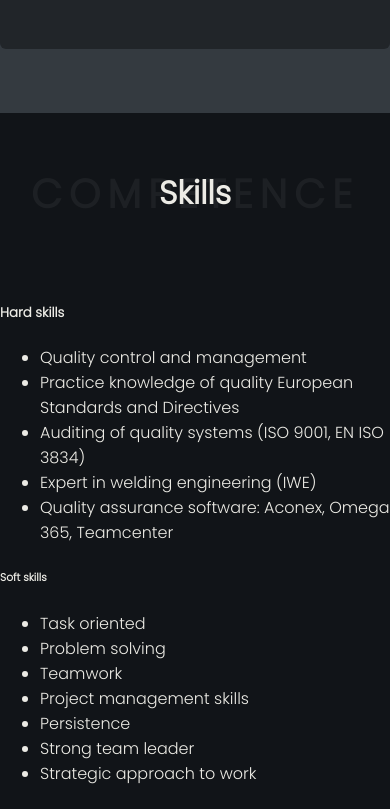
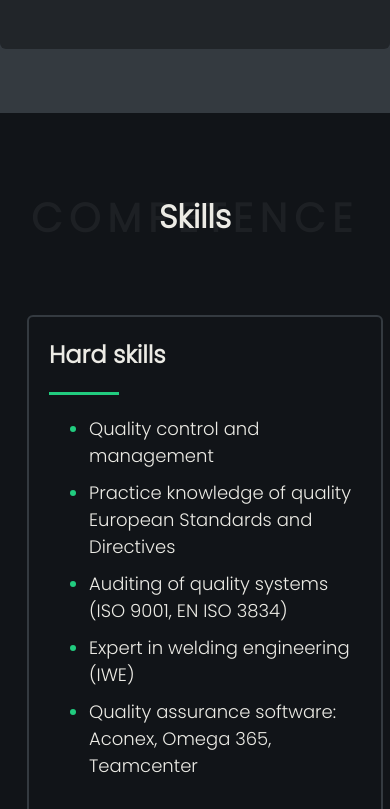
Before and after one commit to julia-rogacka/PR-QCE--portfolio, a plain HTML site: page index.html in a window 390 px wide. Shown: the part 2820-3629 px from the top of the page. Drawn offline with Linux system fonts and the light colour scheme; files whose address does not match are found by name.

Commit message:
Edit skills for small screens

```diff
--- a/style.css
+++ b/style.css
@@ -492,4 +492,67 @@ button.next {
     right: -10px;
 }
 
+/*Skills section*/
+#skills {
+    height: auto;
+    background-color: #111418;;
+    text-align: center;
+    padding: 24px 0px;
 }
+
+.container-skills {
+    display: flex;
+    flex-direction: column;
+    width: 100%;
+    align-items: center;
+    justify-content: center;
+    margin: 0 auto;
+    padding: 0 10px;
+  }
+
+  .hard-skills, .soft-skills {
+    flex: 1;
+    overflow-y: hidden;
+    width: 80%;
+    text-align: start;
+    border: solid 2px var(--light-background-color);
+    border-radius: 6px;
+    padding: 20px;
+    margin: 10px 0;
+    align-items: center;
+  }
+
+  h5 {
+    box-sizing: border-box;
+    font-size: 24px;
+    font-weight: 700;
+    color: var(--main-text-color);
+    margin: 0;
+  }
+
+  .skills-divider {
+    width: 70px;
+    height: 3px;
+    background-color: var(--dark-green);
+    margin-top: 20px;
+    margin-bottom: 20px;
+  }
+
+  .container-skills ul{
+    padding-left: 20px;
+  }
+
+  .container-skills li {
+    color: var(--main-text-color);
+    font-size: 18px;
+    font-weight: 400;
+    margin-bottom: 10px;
+    list-style-type: disc;
+    margin-left: 20px;
+  }
+
+  .container-skills li::marker {
+    color: var(--dark-green);
+  }
+
+}
```
